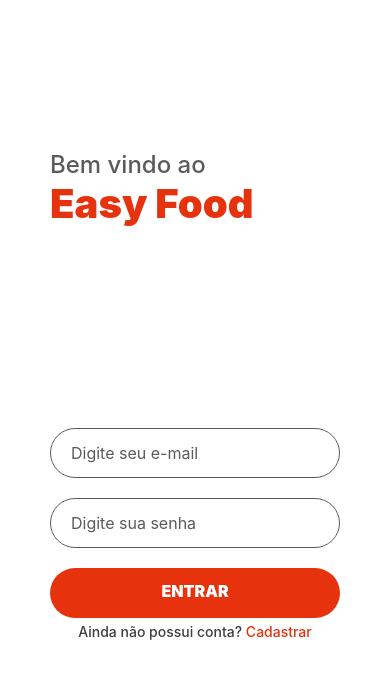
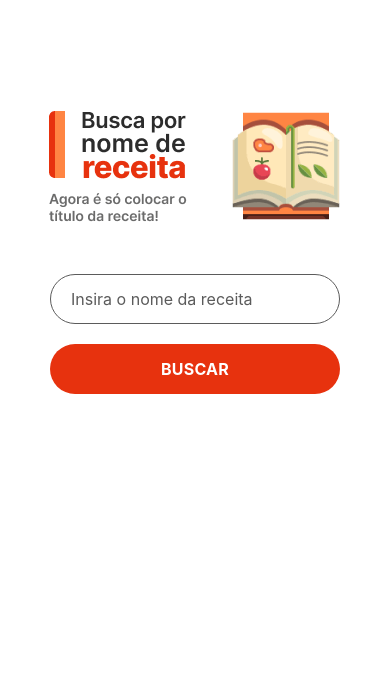
Before and after one commit to JuliaRoman/TG, a React Native app in the folder easyfood/: screen /Cadastro in a window 390 px wide. Shown: the top 678 px of the page. Built offline with nearby package versions, Linux system fonts and the light colour scheme.

Commit message:
Buscar receita
Adição de tela busca por receita para teste.

```diff
--- a/easyfood/App.js
+++ b/easyfood/App.js
@@ -2,13 +2,13 @@
 import { StatusBar, SafeAreaView, StyleSheet, Text, View } from 'react-native';
 /**import { AppRoutes} from '../src/componentes/Cadastro.js'**/
 
-import Inicial from './src/telas/Inicial.js';
+import BuscaNome from './src/telas/BuscaNome';
 
 export default function App() {
   return (
     <SafeAreaView>
       <StatusBar />
-        <Inicial />
+        <BuscaNome />
       <StatusBar style="auto" />
     </SafeAreaView>
   );
--- /dev/null
+++ b/easyfood/src/componentes/Button.js
@@ -0,0 +1,35 @@
+import React from 'react';
+import { Text, View, StyleSheet, Pressable, Alert } from 'react-native';
+
+export default function Button(props) {
+  const { onPress, title = 'teste' } = props;
+  return (
+    <Pressable style={styles.button} onPress={() => Alert.alert('Cadastrado!')}>
+      <Text style={styles.text}>{title}</Text>
+    </Pressable>
+  );
+}
+
+const styles = StyleSheet.create({
+  button: {
+    backgroundColor: '#E7320E',
+    color: '#FFFFFF',
+    fontSize: 16,
+    fontWeight: '900',
+    borderRadius: 50,
+    height: 50,
+    marginLeft: 50,
+    marginBottom: 5,
+    marginRight: 50,
+    alignItems: 'center',
+    justifyContent: 'center',
+  },
+  text: {
+    fontSize: 16,
+    lineHeight: 21,
+    fontWeight: 'bold',
+    letterSpacing: 0.25,
+    color: 'white',
+    textTransform: 'uppercase',
+  },
+});
--- /dev/null
+++ b/easyfood/src/telas/BuscaNome.js
@@ -0,0 +1,36 @@
+import React, {Component} from 'react';
+import { Image, TextInput, StyleSheet, SafeAreaView } from 'react-native';
+
+import Button from '../componentes/Button';
+
+export default function BuscaNome(){
+
+    return (
+        <SafeAreaView>
+            <Image style={styles.imgTitulo} source={require('../../assets/img_busca_por_nome.png')} />
+            <TextInput style = {styles.input} placeholder="Insira o nome da receita" />
+            <Button title="Buscar" />
+        </SafeAreaView>
+    );
+}
+
+const styles = StyleSheet.create({
+    input:{
+        borderWidth:1,
+        borderColor: '#5B5B5B',
+        marginLeft: 50,
+        marginBottom: 20,
+        marginRight: 50,
+        fontSize: 16,
+        paddingStart: 20,
+        color: '#5B5B5B',
+        borderRadius: 50,
+        height: 50,
+    },
+    imgTitulo:{
+        alignSelf:'center',
+        marginTop:100,
+        marginBottom:50,
+        width:292,
+    },
+});
```
Also changed, not shown: easyfood/src/componentes/ButtonTags.js (added, +31 -0 lines), easyfood/src/telas/Cadastro.js (+63 -0 lines), easyfood/assets/img_busca_por_nome.png (added).
